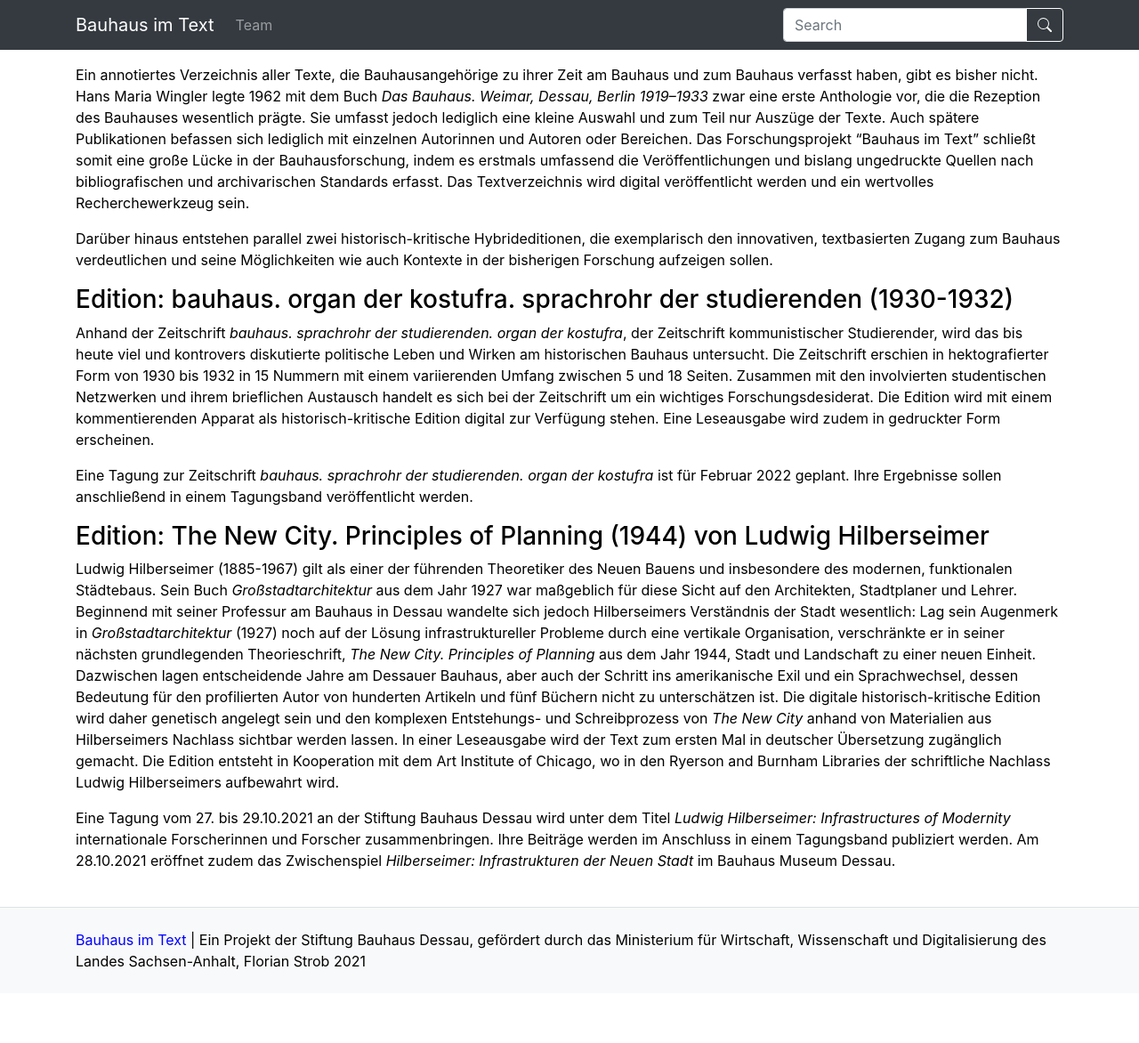
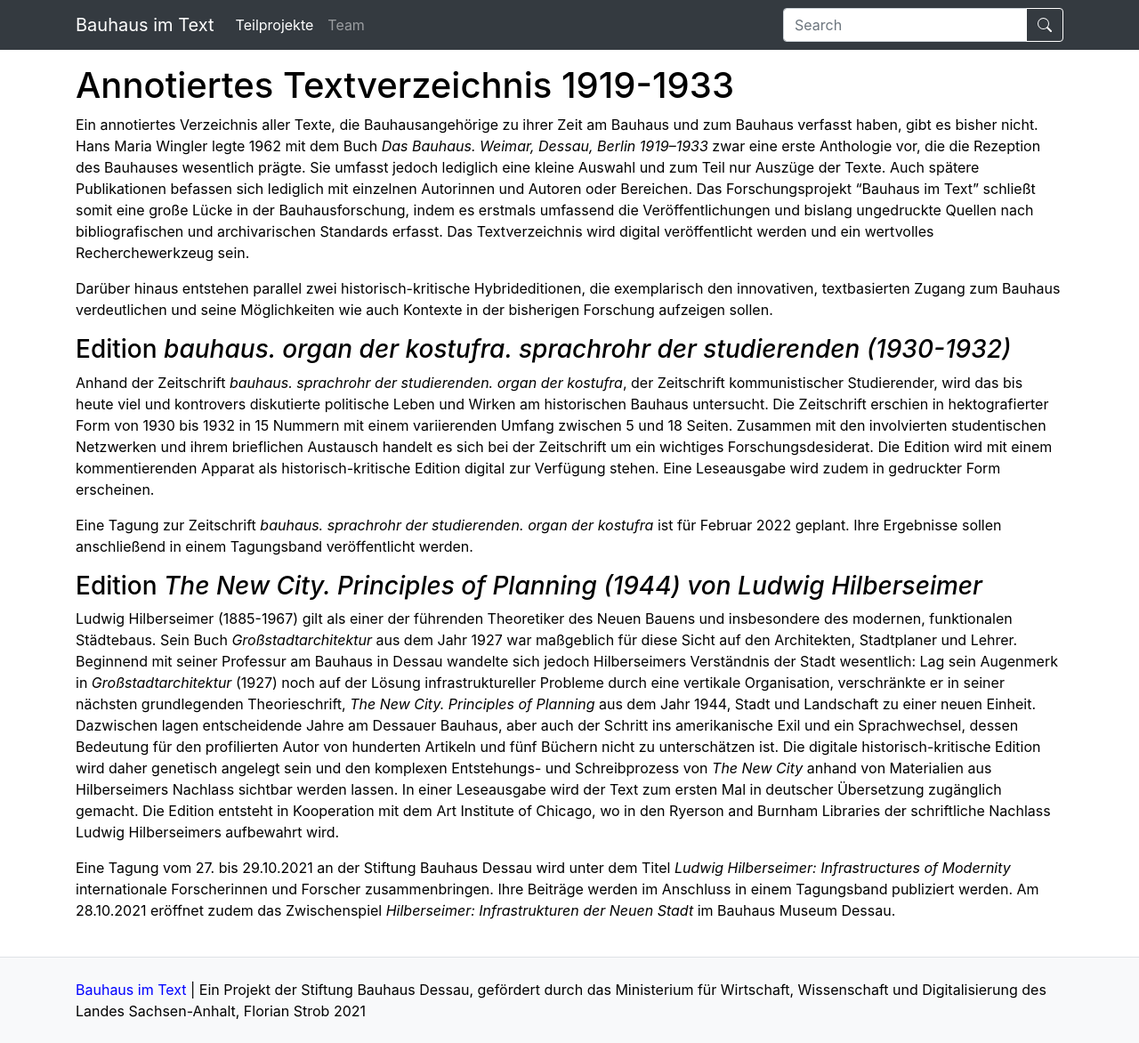
Before and after one commit to Bauhaus-im-Text/internetauftritt, a Jekyll site: the page built from pages/about.md, in a window 1280 px wide. Shown: the whole page at 89% size. Built offline with Jekyll 4.4.1, drawn with Linux system fonts in a browser that asks for light colours; before the commit the page ends 1116 px from its top, so only the background shows below that.

Commit message:
Update about.md

```diff
--- a/pages/about.md
+++ b/pages/about.md
@@ -1,5 +1,5 @@
 ---
-title: Verzeichnis: Texte 1919-1933
+title: Annotiertes Textverzeichnis 1919-1933
 nav: Teilprojekte
 nav_order: 1
 ---
@@ -17,7 +17,7 @@
 Forschung aufzeigen sollen.
 
 
-### Edition: bauhaus. organ der kostufra. sprachrohr der studierenden (1930-1932)
+### Edition *bauhaus. organ der kostufra. sprachrohr der studierenden (1930-1932)*
 
 Anhand der Zeitschrift *bauhaus. sprachrohr der studierenden. organ der kostufra*, der Zeitschrift kommunistischer
 Studierender, wird das bis heute viel und kontrovers diskutierte politische Leben und Wirken am historischen Bauhaus
@@ -30,7 +30,7 @@
 Ihre Ergebnisse sollen anschließend in einem Tagungsband veröffentlicht werden.
 
 
-### Edition: The New City. Principles of Planning (1944) von Ludwig Hilberseimer
+### Edition *The New City. Principles of Planning (1944) von Ludwig Hilberseimer*
 
 Ludwig Hilberseimer (1885-1967) gilt als einer der führenden Theoretiker des Neuen Bauens und insbesondere des modernen,
 funktionalen Städtebaus. Sein Buch *Großstadtarchitektur* aus dem Jahr 1927 war maßgeblich für diese Sicht auf den Architekten,
```
